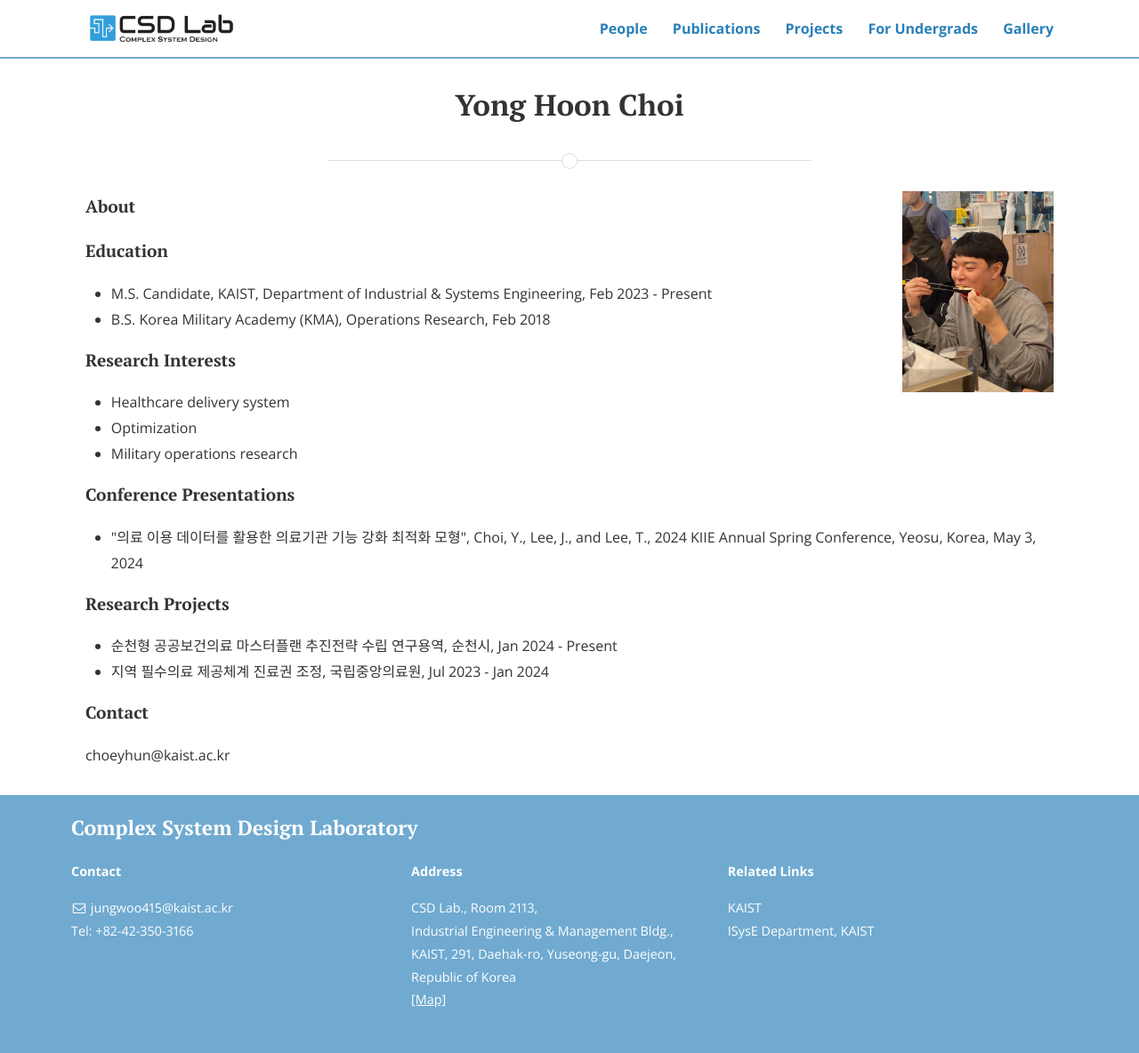
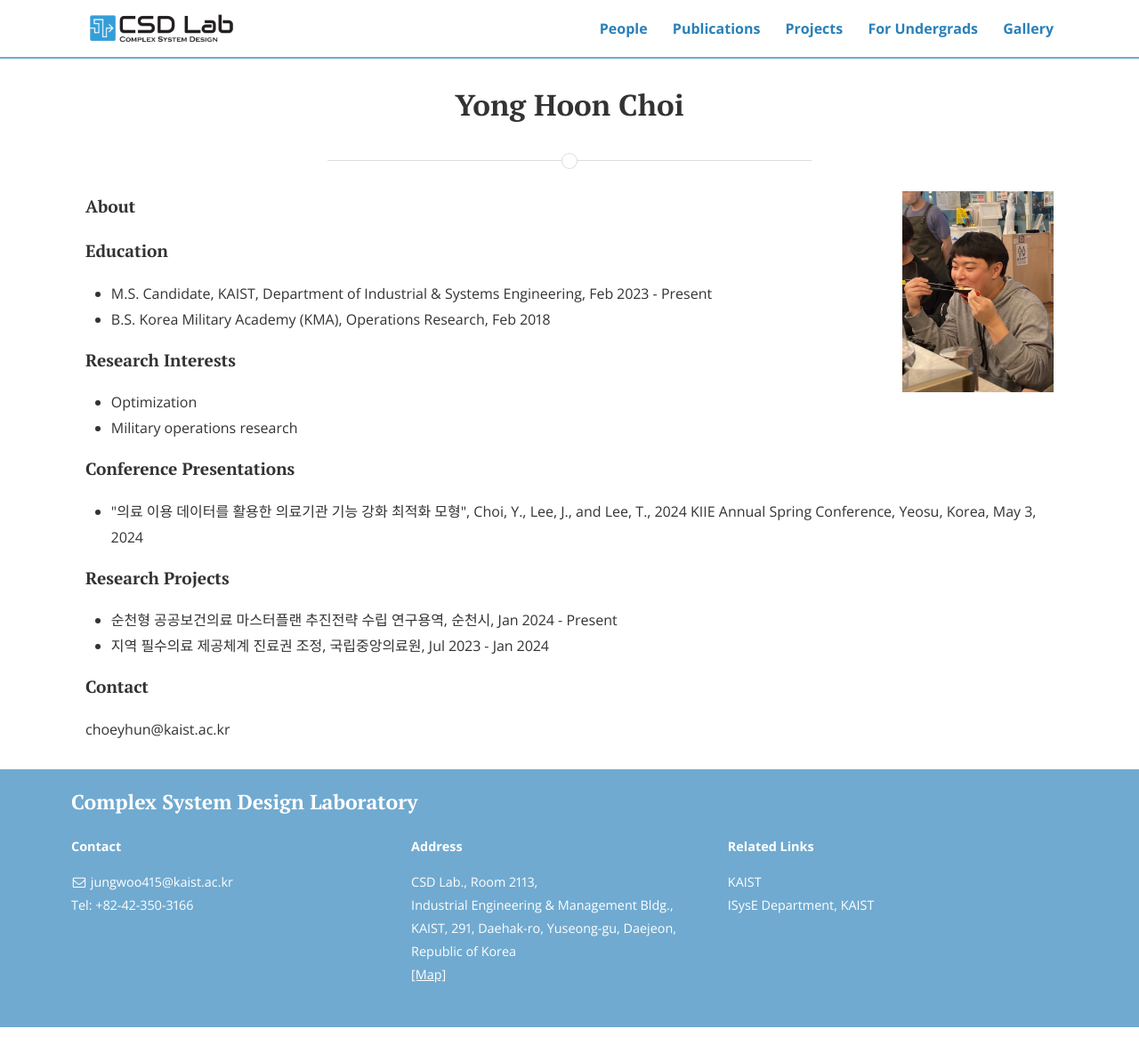
Before and after one commit to CSDlab-KAIST/csdlab-kaist.github.io, a Jekyll site: the page built from people/yonghoon.html, in a window 1280 px wide. Shown: the whole page at 89% size. Built offline with Jekyll 4.4.1, drawn with Linux system fonts in a browser that asks for light colours; nearby versions of some CDN libraries; after the commit the page ends 1155 px from its top, so only the background shows below that.

Commit message:
Update yonghoon.html

```diff
--- a/people/yonghoon.html
+++ b/people/yonghoon.html
@@ -23,7 +23,6 @@ title: Yong Hoon Choi
 
 <h4>Research Interests</h4>
 <ul>
-  <li>Healthcare delivery system</li>
   <li>Optimization</li>
   <li>Military operations research</li>
 </ul>
```
